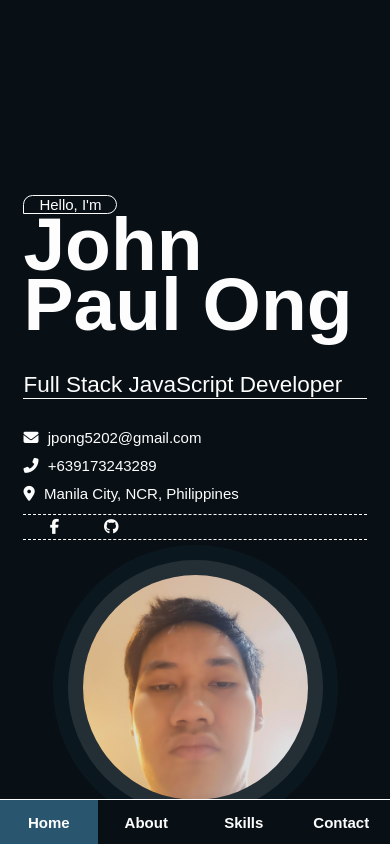
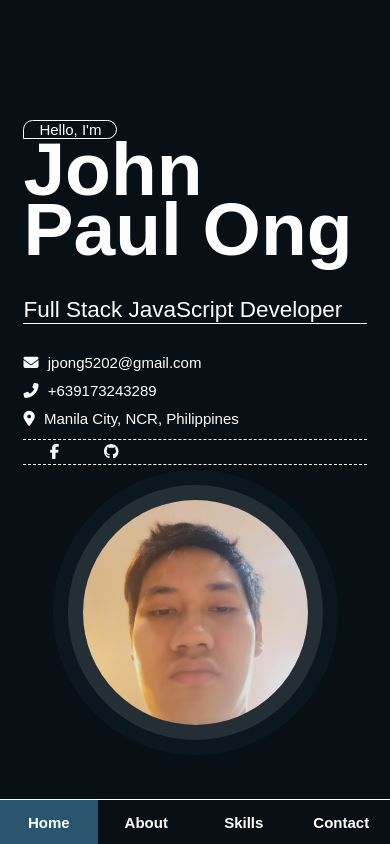
Before and after one commit to jp-ong/my-portfolio, a Next.js app: page / in a window 390 px wide. Shown: the top 844 px of the page. Built offline with nearby package versions, Linux system fonts and the light colour scheme; a web font is replaced by a local one.

Commit message:
Adjusted 768px section margins

```diff
--- a/styles/globals.scss
+++ b/styles/globals.scss
@@ -115,7 +115,7 @@ h3 {
   }
   section {
     padding: 3rem 1vw;
-    margin: 10rem 0;
+    margin: 5rem 0;
   }
 }
 
```
